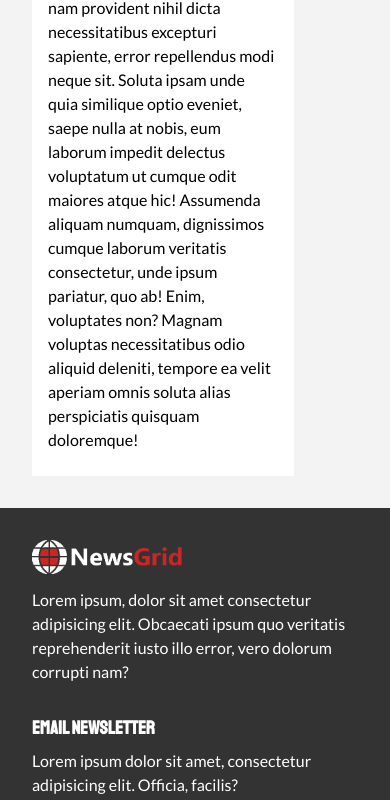
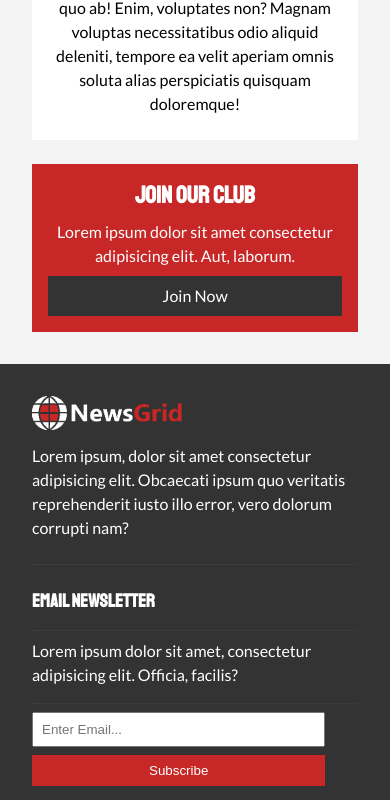
Before and after one commit to bijitchetia17/newsgrid, a plain HTML site: page about.html in a window 390 px wide. Shown: the part 1151-1951 px from the top of the page. Drawn offline with Linux system fonts and the light colour scheme.

Commit message:
rest mobile

```diff
--- a/css/mobile.css
+++ b/css/mobile.css
@@ -37,4 +37,23 @@
     #main-footer .footer-container >*:last-child{
         grid-column: 1;
     }
+
+    #main-footer .footer-container >*:first-child,
+    #main-footer .footer-container >*:nth-child(2) >*{
+        border-bottom: #444 dotted 1px;
+        padding-bottom: 1rem;
+    }
+
+    .page-container{
+        grid-template-columns: 1fr;
+        text-align: center;
+    }
+
+    .page-container>*:first-child{
+        grid-row: 1;
+    }
+
+    .l-heading{
+        font-size: 2;
+    }
 }
```
